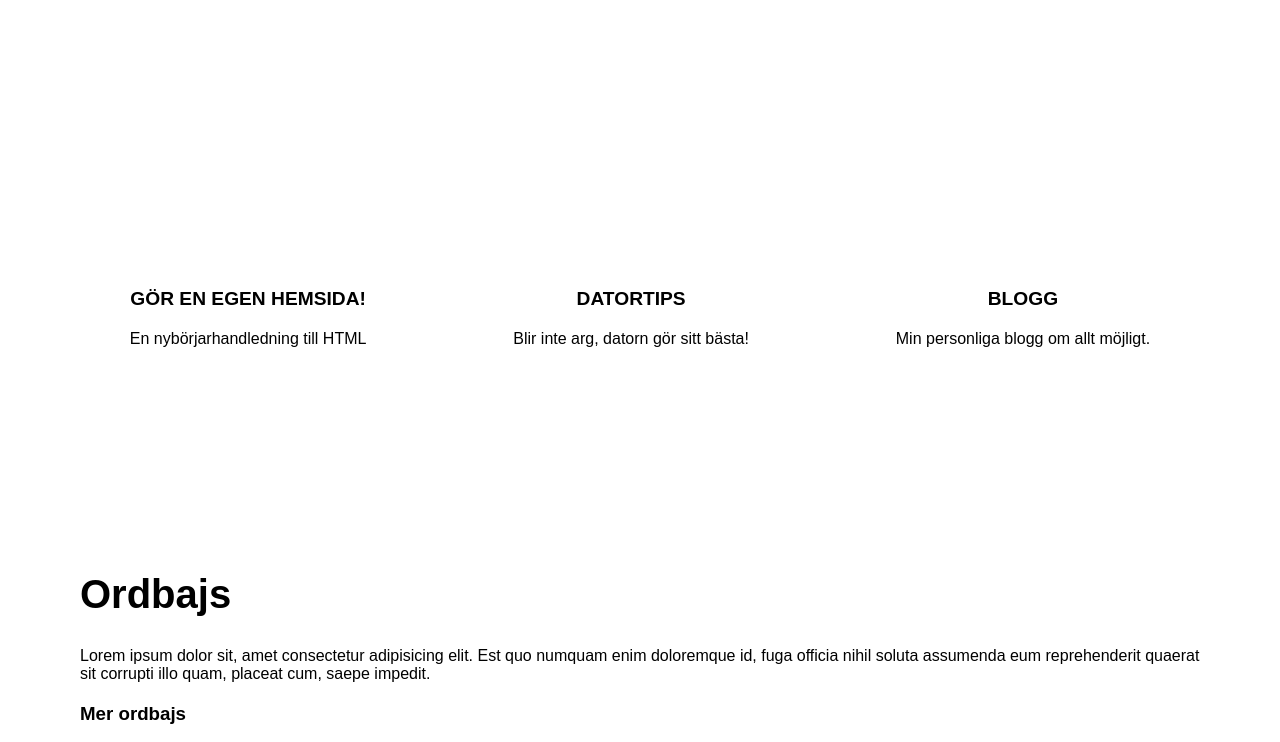
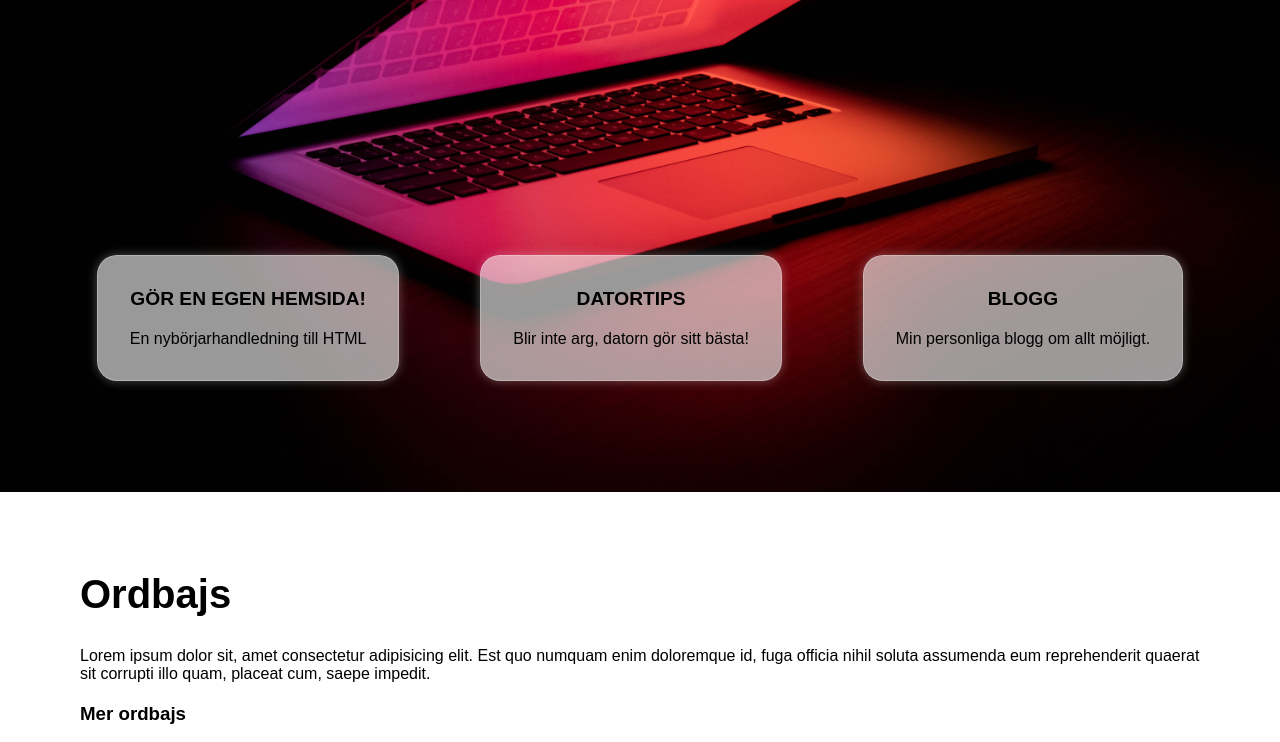
Before and after one commit to emzb23/hemsida-test, a plain HTML site: page index.html in a window 1280 px wide. Shown: the part 308-1050 px from the top of the page. Drawn offline with nearby package versions, Linux system fonts and the light colour scheme; the site is published under a folder, as on GitHub Pages, so addresses that start at the root find nothing.

Commit message:
Update test.css

```diff
--- a/test.css
+++ b/test.css
@@ -70,7 +70,7 @@
 
 /* HEADER */
     .bgimage {
-        background-image:url(/img/bakgrund-laptop.jpg);
+        background-image:url(img/bakgrund-laptop.jpg);
         background-repeat: no-repeat;
         background-size: cover;
         background-position: center;
```
